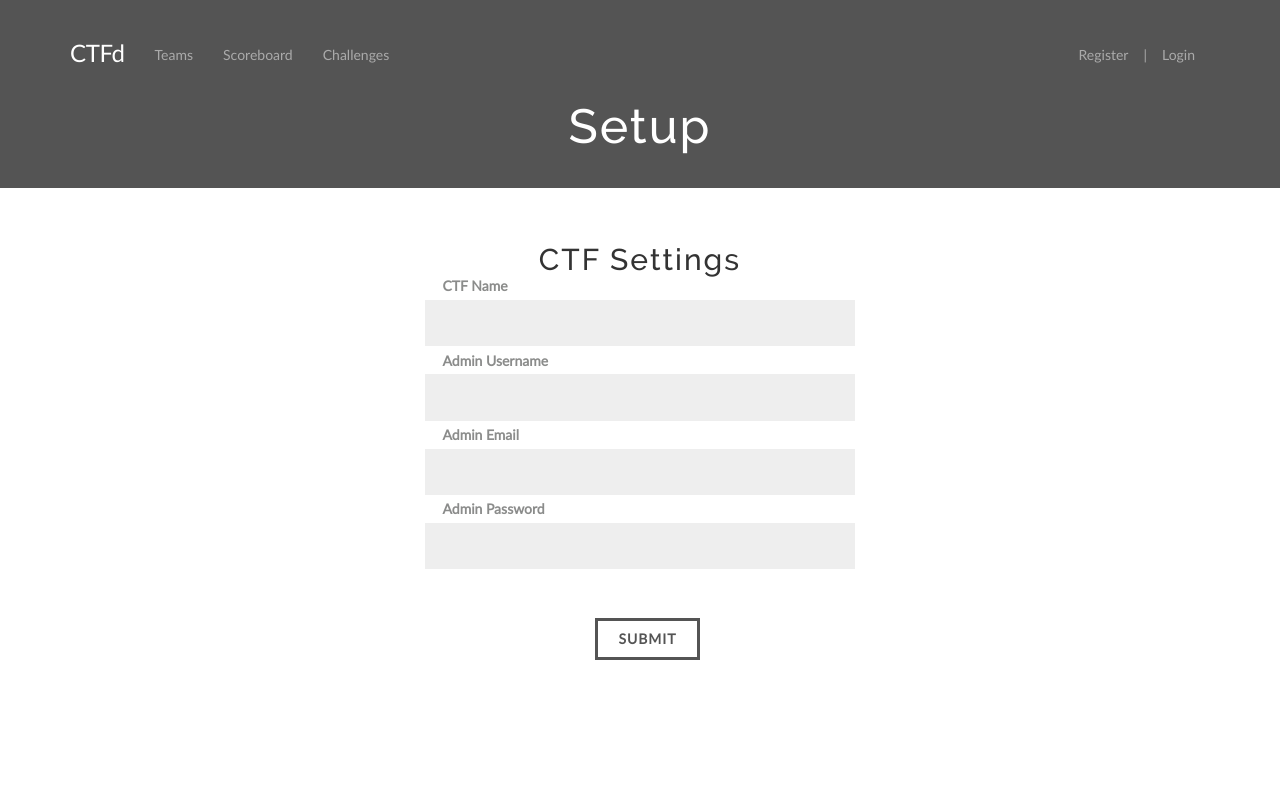
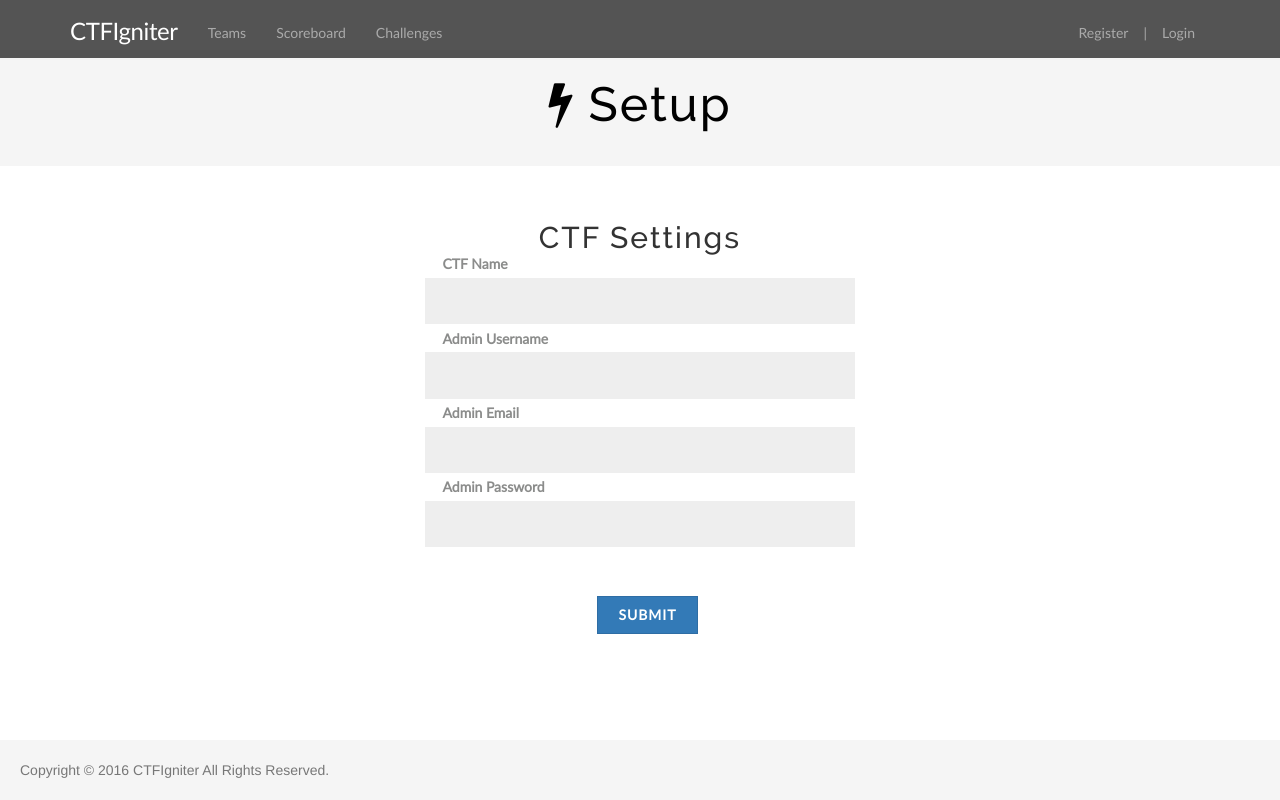
Before and after one commit to mxamusic/CTFIgniter, a Flask app: page /setup in a window 1280 px wide. Run offline with Flask 2, Linux system fonts and the light colour scheme; data comes from the database, SQL or seed files in the repository; data that the repository does not hold is empty; parts of the project's set-up code (start-up, migrations or seed data) failed here and were passed over; some libraries are stand-ins or nearby versions.

Commit message:
update new looks inside

```diff
--- a/payload/CTFd/static/css/style.css
+++ b/payload/CTFd/static/css/style.css
@@ -1,5 +1,15 @@
 
-html, body, .container {
+html {
+  position: relative;
+  min-height: 100%;
+}
+
+body {
+  /* Margin bottom by footer height */
+  margin-bottom: 60px;
+}
+
+.container {
     height: 100% !important;
     font-family: 'Lato', sans-serif;
 }
@@ -27,7 +37,7 @@ a {
 }
 
 .navbar > .container {
-    padding-top: 30px;
+    padding-top: 8px;
 }
 
 .navbar .navbar-brand {
@@ -207,10 +217,12 @@ table{
 }
 
 .jumbotron {
-    background-color: #545454;
-    color: #FFF;
+    background-color: #F5F5F5;
+    color: #000000;
     padding: 0px 0px 25px;
 }
+
+
 
 .jumbotron.home {
     text-align: center;
@@ -369,3 +381,18 @@ table{
 }
 
 /* END OF INPUT CSS */
+
+
+/* footer */
+.footer {
+  position: absolute;
+  bottom: 0;
+  width: 100%;
+  /* Set the fixed height of the footer here */
+  height: 60px;
+  background-color: #f5f5f5;
+}
+
+.footer .text-muted {
+  margin: 20px 20px;
+}
--- a/payload/CTFd/templates/admin/base.html
+++ b/payload/CTFd/templates/admin/base.html
@@ -30,7 +30,7 @@
             <span class="icon-bar"></span>
             <span class="icon-bar"></span>
           </button>
-          <a href="{{ request.script_root }}/" class="navbar-brand">CTFd</a>
+          <a href="{{ request.script_root }}/" class="navbar-brand">CTFIgniter</a>
         </div>
         <div class="navbar-collapse collapse" aria-expanded="false" style="height: 0px">
           <ul class="nav navbar-nav navbar-nav-right">
--- a/payload/CTFd/templates/base.html
+++ b/payload/CTFd/templates/base.html
@@ -60,13 +60,18 @@
     </div>
 
     {% block content %}
+
     {% endblock %}
+    <footer class="footer">
+            <p class="text-muted">Copyright &copy; 2016 CTFIgniter All Rights Reserved.</p>
+        </footer>
+      </div>
 
-  </div>
   <script src="{{ request.script_root }}/static/js/vendor/jquery.min.js"></script>
   <script src="{{ request.script_root }}/static/js/vendor/marked.min.js"></script>
   <script src="{{ request.script_root }}/static/js/vendor/bootstrap.min.js"></script>
   {% block scripts %}
   {% endblock %}
+
 </body>
 </html>
--- a/payload/CTFd/templates/scoreboard.html
+++ b/payload/CTFd/templates/scoreboard.html
@@ -3,7 +3,7 @@
 {% block content %}
 <div class="jumbotron home">
     <div class="container">
-        <h1>Scoreboard</h1>
+      <h1><i class="fa fa-bar-chart" aria-hidden="true"></i> Scoreboard  </h1>
     </div>
 </div>
 <div class="container main-container">
--- a/payload/CTFd/templates/setup.html
+++ b/payload/CTFd/templates/setup.html
@@ -6,7 +6,7 @@
 {% block content %}
 <div class="jumbotron home">
     <div class="container">
-        <h1>Setup</h1>
+      <h1><i class="fa fa-bolt" aria-hidden="true"></i> Setup  </h1>
     </div>
 </div>
 <div class="container main-container">
@@ -53,7 +53,7 @@
     <div class="container main-container" style="margin-bottom:100px;">
         <div id="login-container" class="col-md-6 col-md-offset-3">
             <div class="submit-row text-center">
-                <button type="submit" id="submit" tabindex="5" class="btn btn-md btn-theme btn-outlined">Submit</button>
+                <button type="submit" id="submit" tabindex="5" class="btn btn-primary">Submit</button>
             </div>
         </div>
     </div>
--- a/payload/CTFd/templates/teams.html
+++ b/payload/CTFd/templates/teams.html
@@ -6,8 +6,8 @@
 {% block content %}
 <div class="jumbotron home">
     <div class="container">
-        <h1>Teams</h1>
-    </div>
+<h1><i class="fa fa-users" aria-hidden="true"></i> Teams  </h1>
+</div>
 </div>
 <div class="container main-container">
     <table id="teamsboard" class="table table-striped">
@@ -46,6 +46,7 @@
     </div>
     {% endif %}
 </div>
+
 {% endblock %}
 
 {% block scripts %}
--- a/payload/CTFd/utils.py
+++ b/payload/CTFd/utils.py
@@ -132,7 +132,7 @@ def init_utils(app):
 
 def ctf_name():
     name = get_config('ctf_name')
-    return name if name else 'CTFd'
+    return name if name else 'CTFIgniter'
 
 
 def pages():
--- a/payload/CTFd/views.py
+++ b/payload/CTFd/views.py
@@ -56,7 +56,7 @@ def setup():
     </h3>
         <h4 class="text-center">
         Start setting-up your Capture The Flag - <a href="/admin">Click here</a>
-        </h4>
+        </h4><br><br><br><br><br>
 </div>""".format(request.script_root))
 
             #max attempts per challenge
```
Also changed, not shown: payload/CTFd/static/assets/img/ctfigniter_logo.png (added), payload/CTFd/static/img/ctfd.svg (deleted), payload/CTFd/static/img/ctfd_transfer.svg (deleted), payload/CTFd/static/img/favicon.ico, payload/CTFd/static/img/logo.png (deleted), payload/CTFd/static/img/logo_old.png (deleted), 3 other files.
